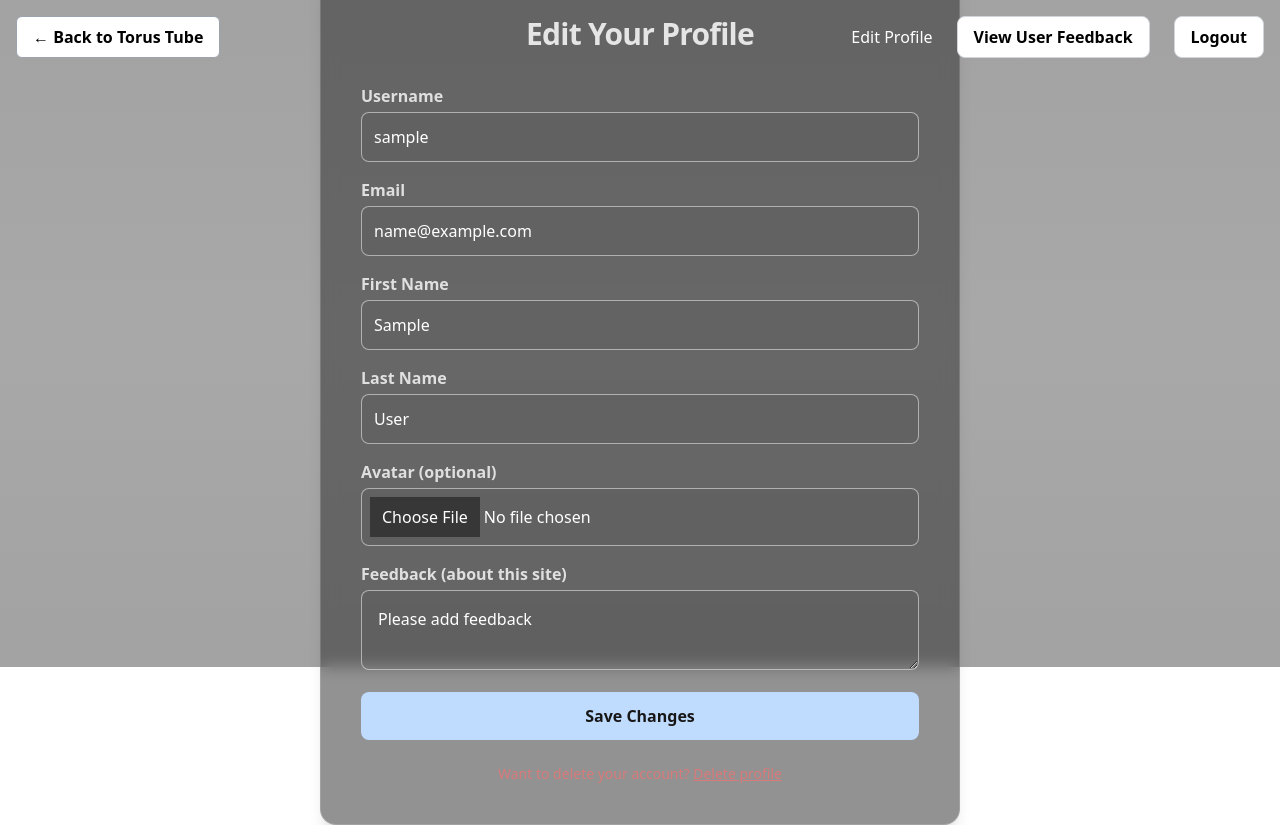
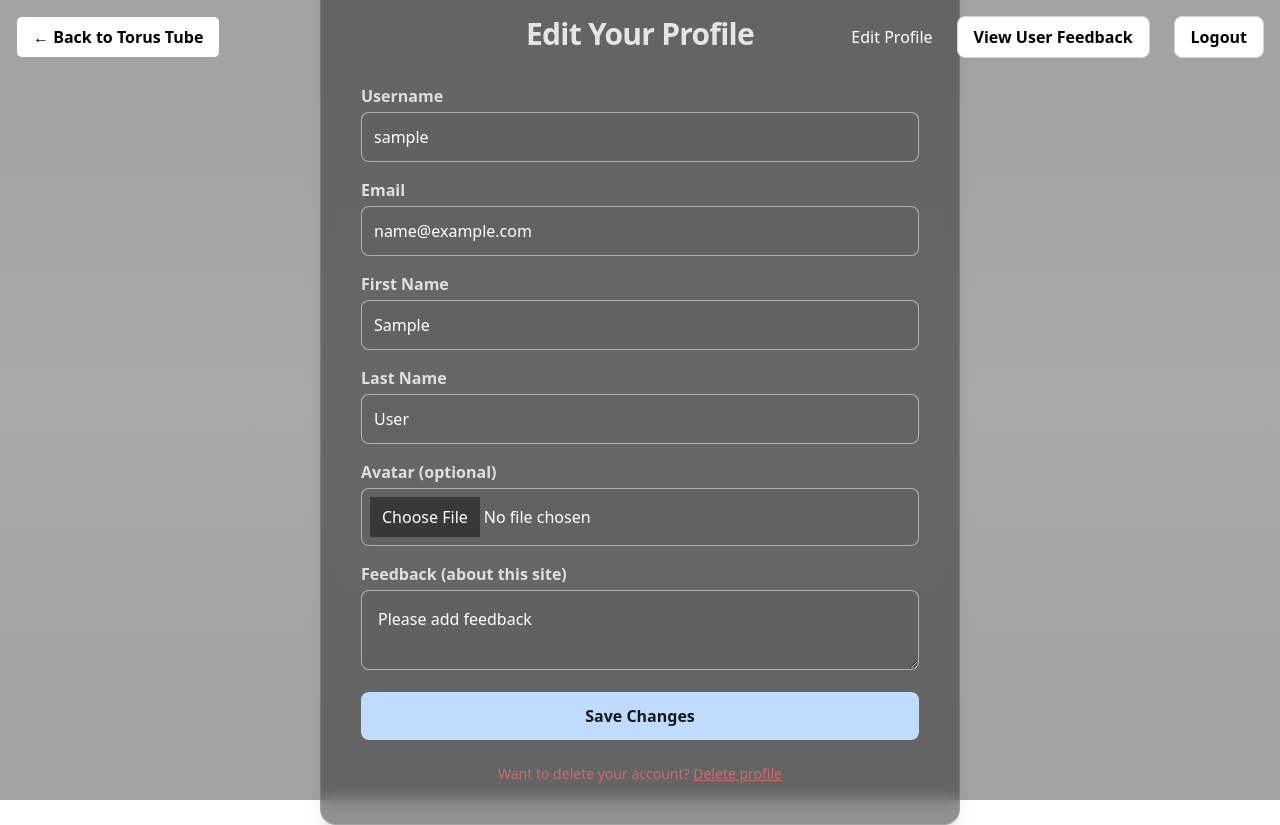
Before and after one commit to btwnTheLines/devjourney, a Django app: page /edit_profile/ in a window 1280 px wide. Run offline with Django 5.2, Linux system fonts and the light colour scheme; the visitor is signed in with stand-in values (Sample User, id 1); some libraries are stand-ins or nearby versions.

Commit message:
Update edit_profile.html - h-5/6 removed, one colour background

```diff
--- a/app_profiles/templates/app_profiles/edit_profile.html
+++ b/app_profiles/templates/app_profiles/edit_profile.html
@@ -5,7 +5,7 @@
 
 {% block content %}
 {# Page-local lighter backdrop (no base.html edits) #}
-<div class="absolute inset-0 -z-10 bg-gradient-to-b from-neutral-900/40 via-neutral-800/40 to-neutral-900/40 h-5/6"></div>
+<div class="absolute inset-0 -z-10 bg-gradient-to-b from-neutral-900/40 via-neutral-800/40 to-neutral-900/40"></div>
 
 {# Centered horizontally, balanced vertical padding #}
 <div class="w-full max-w-2xl mx-auto px-4">
```
